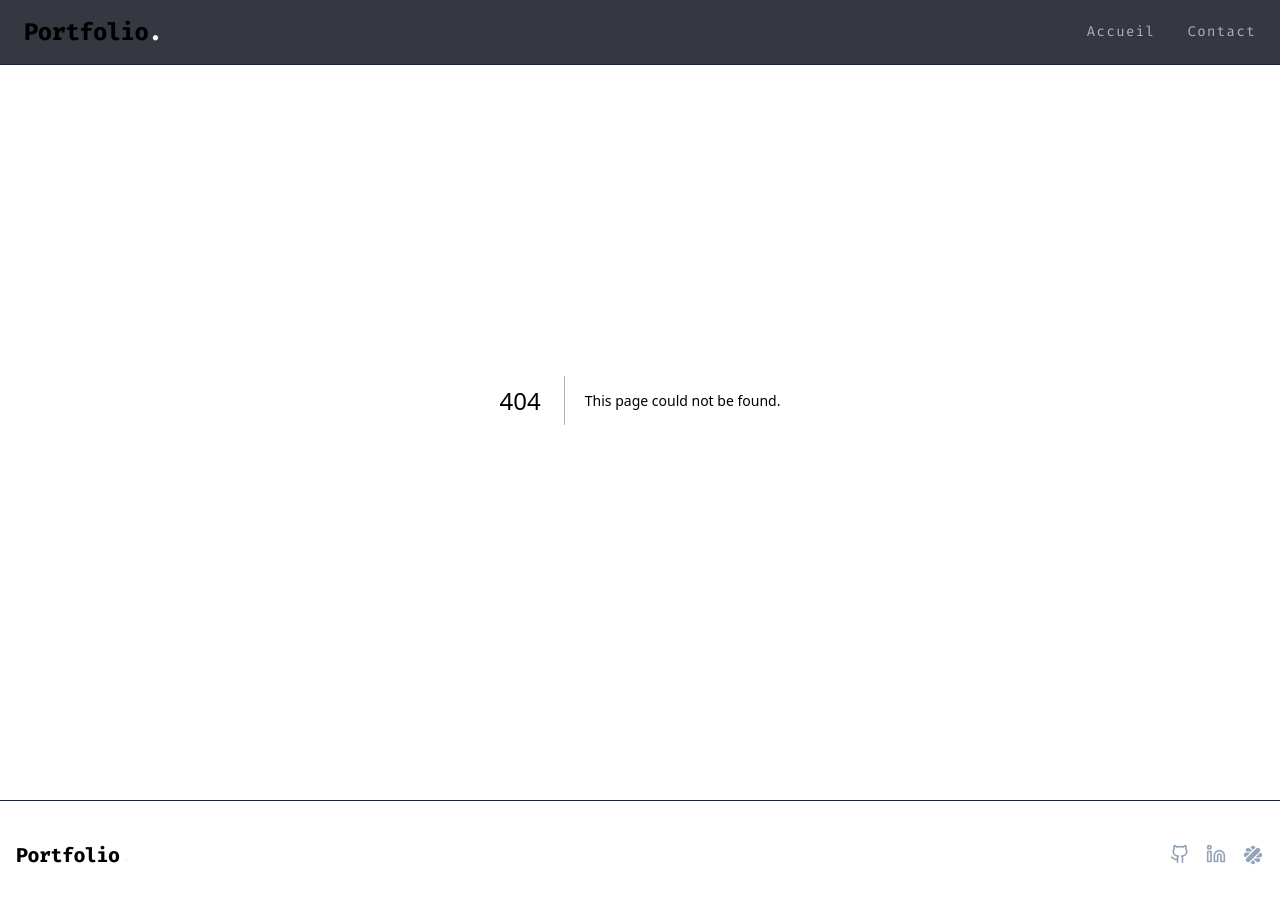
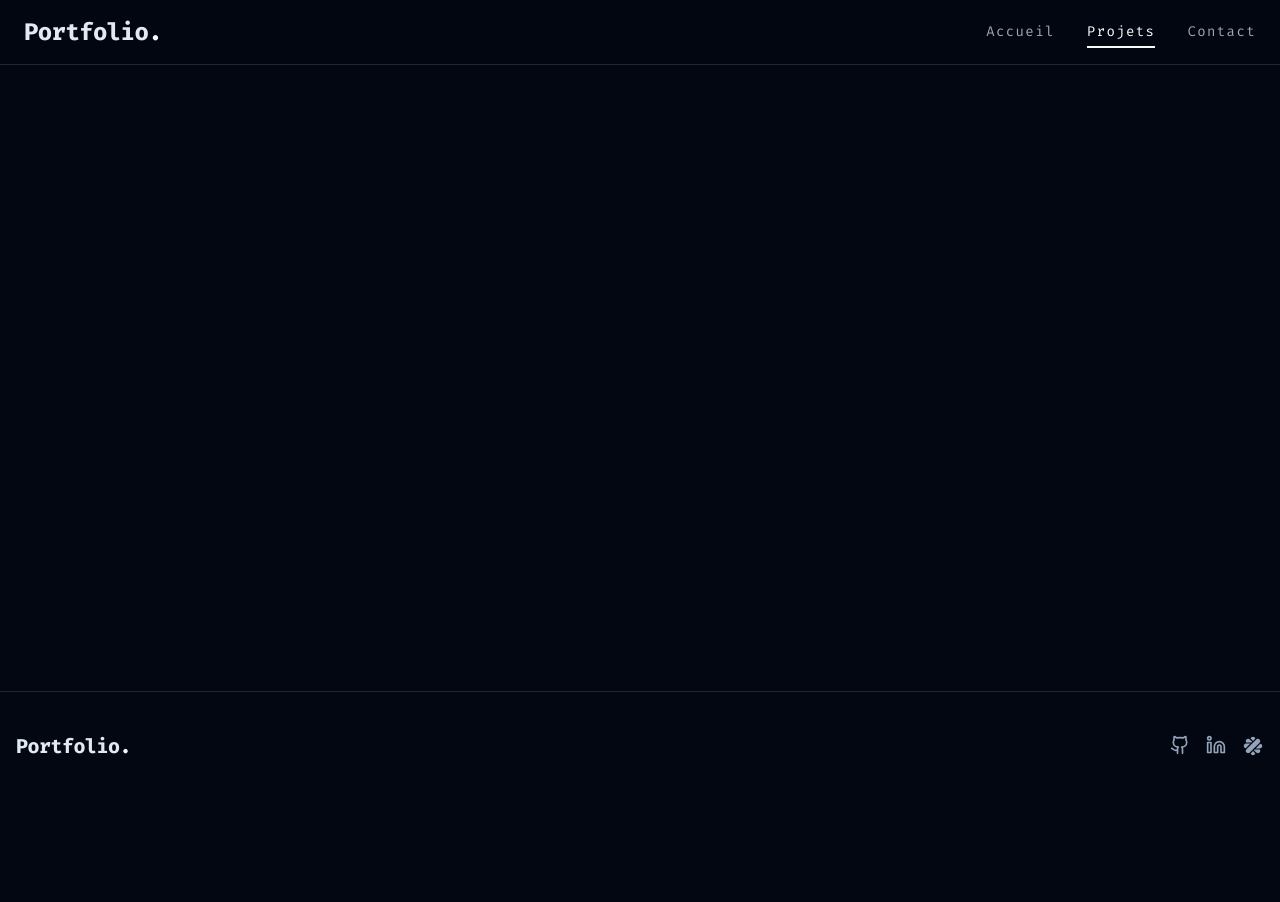
Before and after one commit to Ronan-Vallee/portfolio, a Next.js app: page /projets in a window 1280 px wide. Before the commit this address had no page. Shown: the top 902 px of the page. After the commit the page ends 800 px from the top, so only its background shows below. Built offline with nearby package versions, Linux system fonts and the light colour scheme.

Commit message:
feat(projects): Create an empty projects page

```diff
--- /dev/null
+++ b/src/app/projets/page.tsx
@@ -0,0 +1,3 @@
+export default function ProjectsPage() {
+	return <></>;
+}
--- a/src/components/navbar.tsx
+++ b/src/components/navbar.tsx
@@ -10,6 +10,7 @@ import PortfolioTitle from "./portfolio-title";
 
 const navItems = [
 	{ name: "Accueil", path: "/" },
+	{ name: "Projets", path: "/projets" },
 	{ name: "Contact", path: "/contact" },
 ];
 
```
